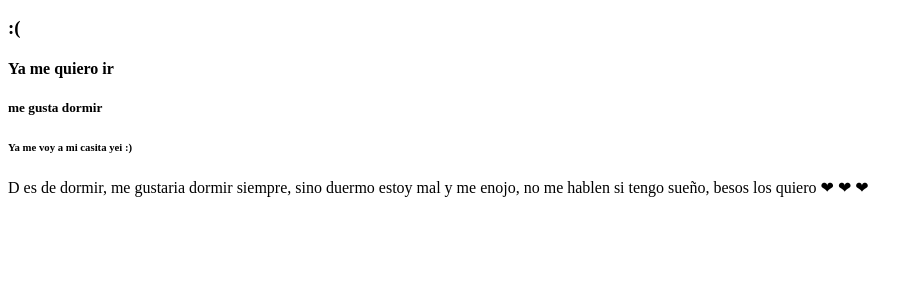
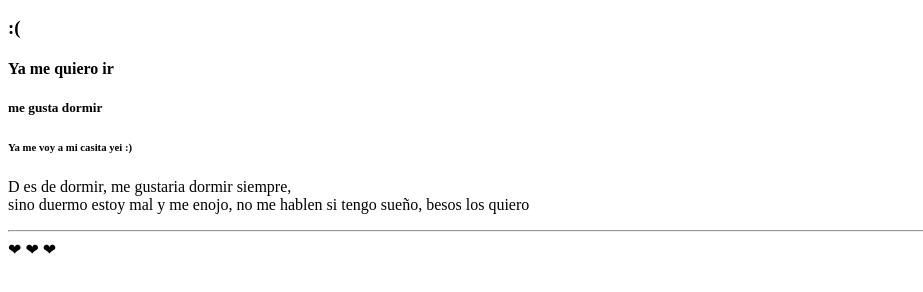
Before and after one commit to Saloalzate/html-salome-alzate, a website: page index.html in a window 1280 px wide. Shown: the part 110-402 px from the top of the page, without its empty margins (0-923 px from the left). Drawn offline with Linux system fonts and the light colour scheme.

Commit message:
p, hr, br Quiero dormir

```diff
--- a/index.html
+++ b/index.html
@@ -31,8 +31,9 @@
       Ya me voy a mi casita yei :)
     </h6>
     <p>
-      D es de dormir, me gustaria dormir siempre, sino duermo estoy mal y me
-      enojo, no me hablen si tengo sueño, besos los quiero ❤ ❤ ❤
+      D es de dormir, me gustaria dormir siempre,<br />
+      sino duermo estoy mal y me enojo, no me hablen si tengo sueño, besos los
+      quiero <hr> ❤ ❤ ❤
     </p>
   </body>
 </html>
```
